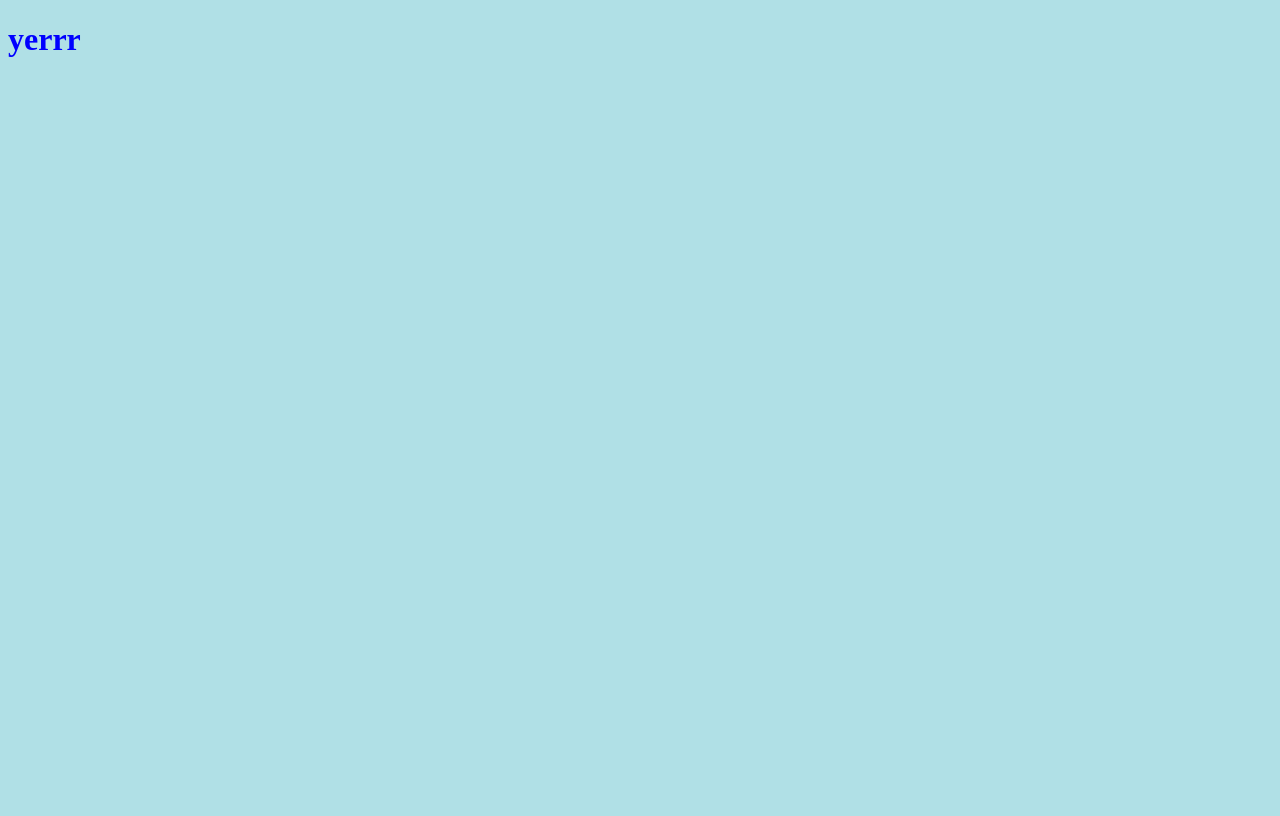
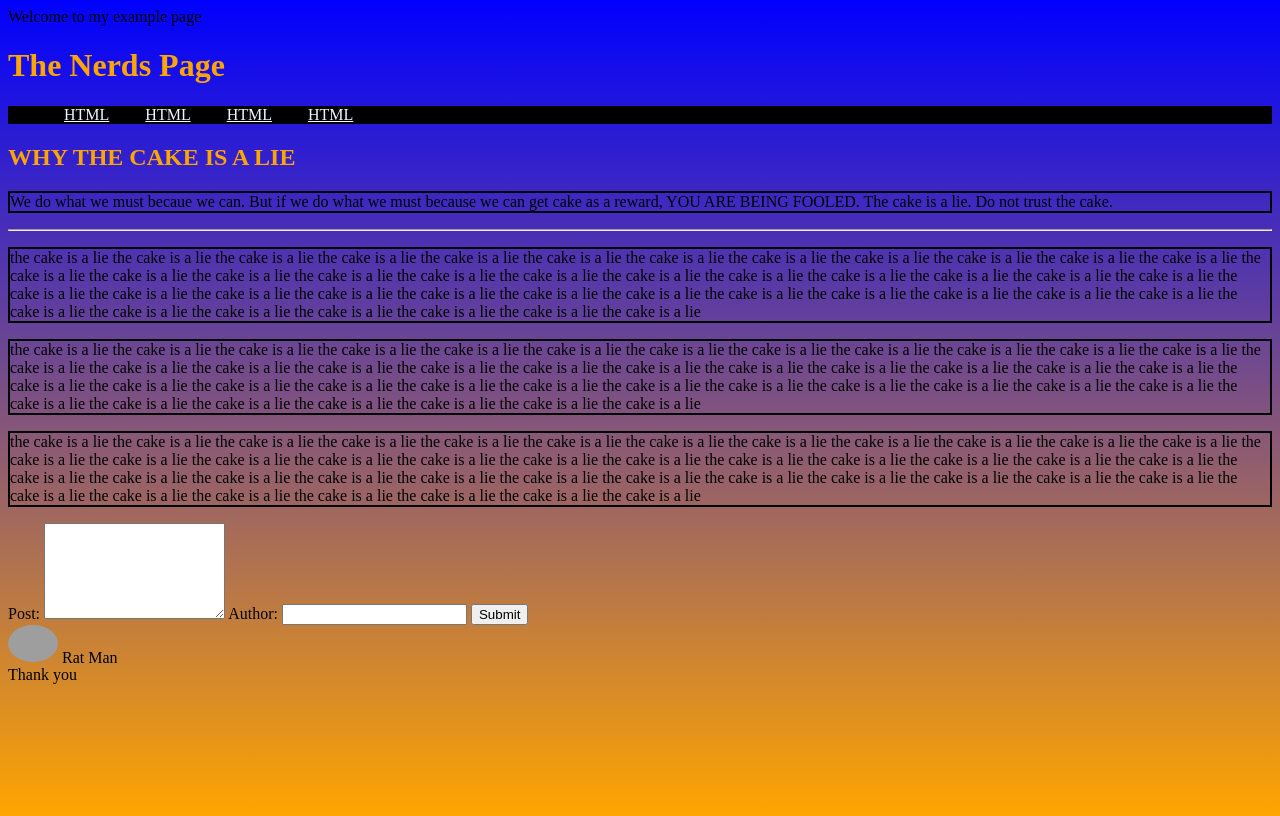
Before and after one commit to KrazyGearz/whateverIWant, a website: page public/index.html in a window 1280 px wide. Drawn offline with Linux system fonts and the light colour scheme; grey boxes are pictures that could not be loaded.

Commit message:
commiting to share code

```diff
--- a/public/css/styles.css
+++ b/public/css/styles.css
@@ -1,9 +1,35 @@
-body {
-  background-color: powderblue;
+@media only screen and (min-width: 700px) {
+  body {
+    background-image: linear-gradient(blue, orange);
+    background-size: cover;
+    background-repeat: no-repeat;
+    min-height: 100vh;
+  }
 }
-h1 {
-  color: blue;
+h1,
+h2 {
+  color: orange;
 }
 p {
-  color: red;
+  color: black;
+  border: 2pt;
+  border-style: solid;
+  border-color: black;
 }
+header.ul.avatar {
+  list-style-type: none;
+}
+li {
+  display: inline;
+}
+li a {
+  color: aliceblue;
+  text-align: center;
+  padding: 16px;
+}
+img.avatar {
+  border-radius: 50%;
+}
+nav {
+  background-color: black;
+}
--- a/public/index.html
+++ b/public/index.html
@@ -1,12 +1,91 @@
 <!DOCTYPE html>
 <html lang="en">
+  <script src="src/main.js" defer></script>
   <head>
     <meta charset="UTF-8" />
     <meta http-equiv="X-UA-Compatible" content="IE=edge" />
     <meta name="viewport" content="width=device-width, initial-scale=1.0" />
     <link rel="stylesheet" type="text/css" href="css/styles.css" />
     <title>Document</title>
-    <h1>yerrr</h1>
   </head>
-  <body></body>
+  <title></title>
+  <body>
+    <header>Welcome to my example page</header>
+    <h1>The Nerds Page</h1>
+    <nav>
+      <ul class="avatar">
+        <li><a href="https://www.facebook.com">HTML</a></li>
+        <li><a href="/">HTML</a></li>
+        <li><a href="/">HTML</a></li>
+        <li><a href="/">HTML</a></li>
+      </ul>
+    </nav>
+
+    <section></section>
+    <article>
+      <h2>WHY THE CAKE IS A LIE</h2>
+      <p>
+        We do what we must becaue we can. But if we do what we must because we
+        can get cake as a reward, YOU ARE BEING FOOLED. The cake is a lie. Do
+        not trust the cake.
+      </p>
+      <hr />
+      <p>
+        the cake is a lie the cake is a lie the cake is a lie the cake is a lie
+        the cake is a lie the cake is a lie the cake is a lie the cake is a lie
+        the cake is a lie the cake is a lie the cake is a lie the cake is a lie
+        the cake is a lie the cake is a lie the cake is a lie the cake is a lie
+        the cake is a lie the cake is a lie the cake is a lie the cake is a lie
+        the cake is a lie the cake is a lie the cake is a lie the cake is a lie
+        the cake is a lie the cake is a lie the cake is a lie the cake is a lie
+        the cake is a lie the cake is a lie the cake is a lie the cake is a lie
+        the cake is a lie the cake is a lie the cake is a lie the cake is a lie
+        the cake is a lie the cake is a lie the cake is a lie the cake is a lie
+        the cake is a lie the cake is a lie the cake is a lie
+      </p>
+      <p>
+        the cake is a lie the cake is a lie the cake is a lie the cake is a lie
+        the cake is a lie the cake is a lie the cake is a lie the cake is a lie
+        the cake is a lie the cake is a lie the cake is a lie the cake is a lie
+        the cake is a lie the cake is a lie the cake is a lie the cake is a lie
+        the cake is a lie the cake is a lie the cake is a lie the cake is a lie
+        the cake is a lie the cake is a lie the cake is a lie the cake is a lie
+        the cake is a lie the cake is a lie the cake is a lie the cake is a lie
+        the cake is a lie the cake is a lie the cake is a lie the cake is a lie
+        the cake is a lie the cake is a lie the cake is a lie the cake is a lie
+        the cake is a lie the cake is a lie the cake is a lie the cake is a lie
+        the cake is a lie the cake is a lie the cake is a lie
+      </p>
+      <p>
+        the cake is a lie the cake is a lie the cake is a lie the cake is a lie
+        the cake is a lie the cake is a lie the cake is a lie the cake is a lie
+        the cake is a lie the cake is a lie the cake is a lie the cake is a lie
+        the cake is a lie the cake is a lie the cake is a lie the cake is a lie
+        the cake is a lie the cake is a lie the cake is a lie the cake is a lie
+        the cake is a lie the cake is a lie the cake is a lie the cake is a lie
+        the cake is a lie the cake is a lie the cake is a lie the cake is a lie
+        the cake is a lie the cake is a lie the cake is a lie the cake is a lie
+        the cake is a lie the cake is a lie the cake is a lie the cake is a lie
+        the cake is a lie the cake is a lie the cake is a lie the cake is a lie
+        the cake is a lie the cake is a lie the cake is a lie
+      </p>
+      <form id="submitBtn">
+        <label for="post">Post:</label>
+        <textarea type="text" id="post" name="post" rows="6"></textarea>
+        <label for="author">Author: </label>
+        <input type="text" id="author" name="author" />
+        <input type="submit" value="Submit" />
+      </form>
+      <div>
+        <span
+          ><img
+            src="https://i1.theportalwiki.net/img/thumb/a/af/Doug_Rattmann.jpg/250px-Doug_Rattmann.jpg"
+            width="50"
+            class="avatar"
+        /></span>
+        Rat Man
+      </div>
+    </article>
+    <footer>Thank you</footer>
+  </body>
 </html>
--- /dev/null
+++ b/public/src/main.js
@@ -0,0 +1,28 @@
+const submitBtn = document.getElementById("submitBtn");
+const postTxt = document.getElementById("post");
+
+const handleFormSubmission = async (event) => {
+  const data = new FormData(event.target);
+  const auth = data.get("author");
+  const post = data.get("post");
+
+  event.preventDefault(); //stops refresh
+  event.stopPropagation();
+
+  console.log(postTxt.value);
+  console.log(event, JSON.stringify());
+  console.log(event.target[0].value);
+  console.log("auth: " + auth + " post: " + post);
+  console.log("hello world");
+
+  fetch("/form", {
+    method: "POST",
+    body: data,
+  });
+};
+const shouldntRun = () => {
+  console.log("this shoulnt run");
+};
+
+submitBtn.addEventListener("submit", handleFormSubmission);
+document.addEventListener("submit", shouldntRun); //stopped by stoppropagation()
```
Also changed, not shown: index.js (+14 -0 lines).
